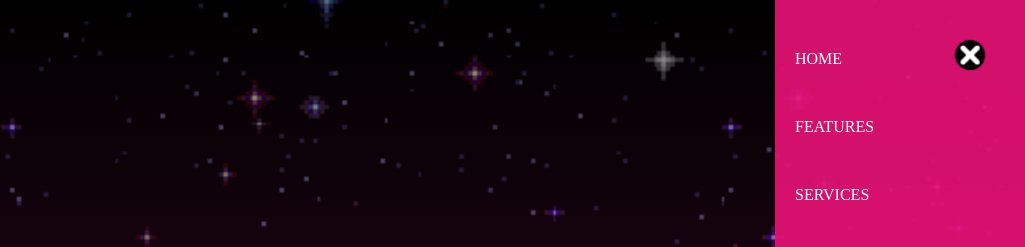
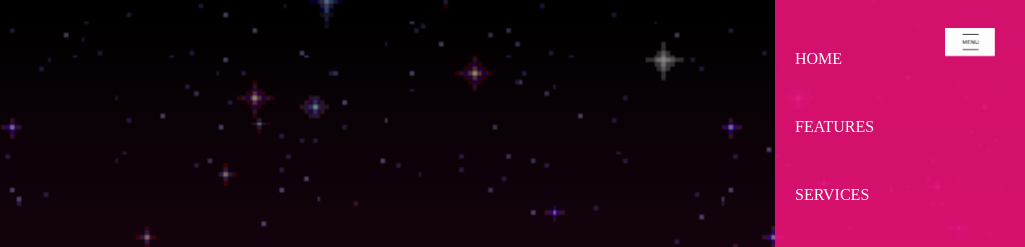
Before and after one commit to Euqifout/Enchanted-bloom, a plain HTML site: page Index.html in a window 1280 px wide. Both pictures are taken after a click on the element 1225 px from the left and 45 px from the top of the page. Shown: the top 247 px of the page, 255-1280 px from the left. Drawn offline with Linux system fonts and the light colour scheme; some packages are replaced by stand-ins of ours; a script that the page names is missing; a web font is replaced by a local one.

Commit message:
added and removed

```diff
--- a/Css/Style.css
+++ b/Css/Style.css
@@ -113,8 +113,8 @@ nav ul li a{
     cursor: pointer;
 }
 #menuBtn img{
-    width: 30px;
-    margin-top: 20px;
+    width: 50px;
+    margin-top: 8px;
 }
 @media screen and (max-width:770px){
     .banner-text h1{
--- a/Index.html
+++ b/Index.html
@@ -258,7 +258,7 @@
               menuBtn.onclick = function(){
                 if(sideNav.style.right == "-250px"){
                   sideNav.style.right = "0";
-                  menu.src = "homeFolder/Tclose.png";
+                  menu.src = "homeFolder/menu3.gif";
                 }
                 else{
                   sideNav.style.right = "-250px";
```
Also changed, not shown: homeFolder/Tclose.png (deleted), homeFolder/menu3.gif (added).
